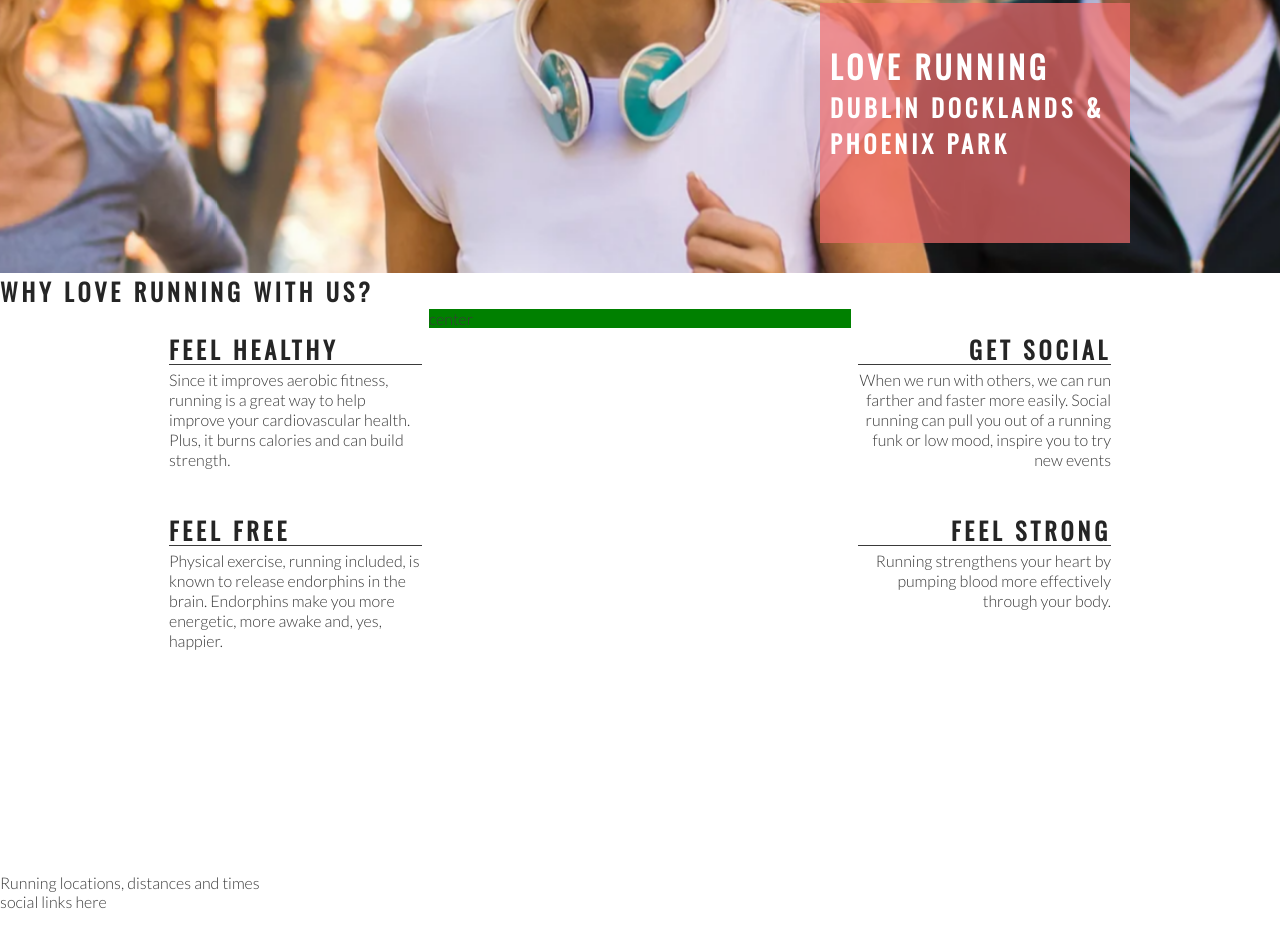
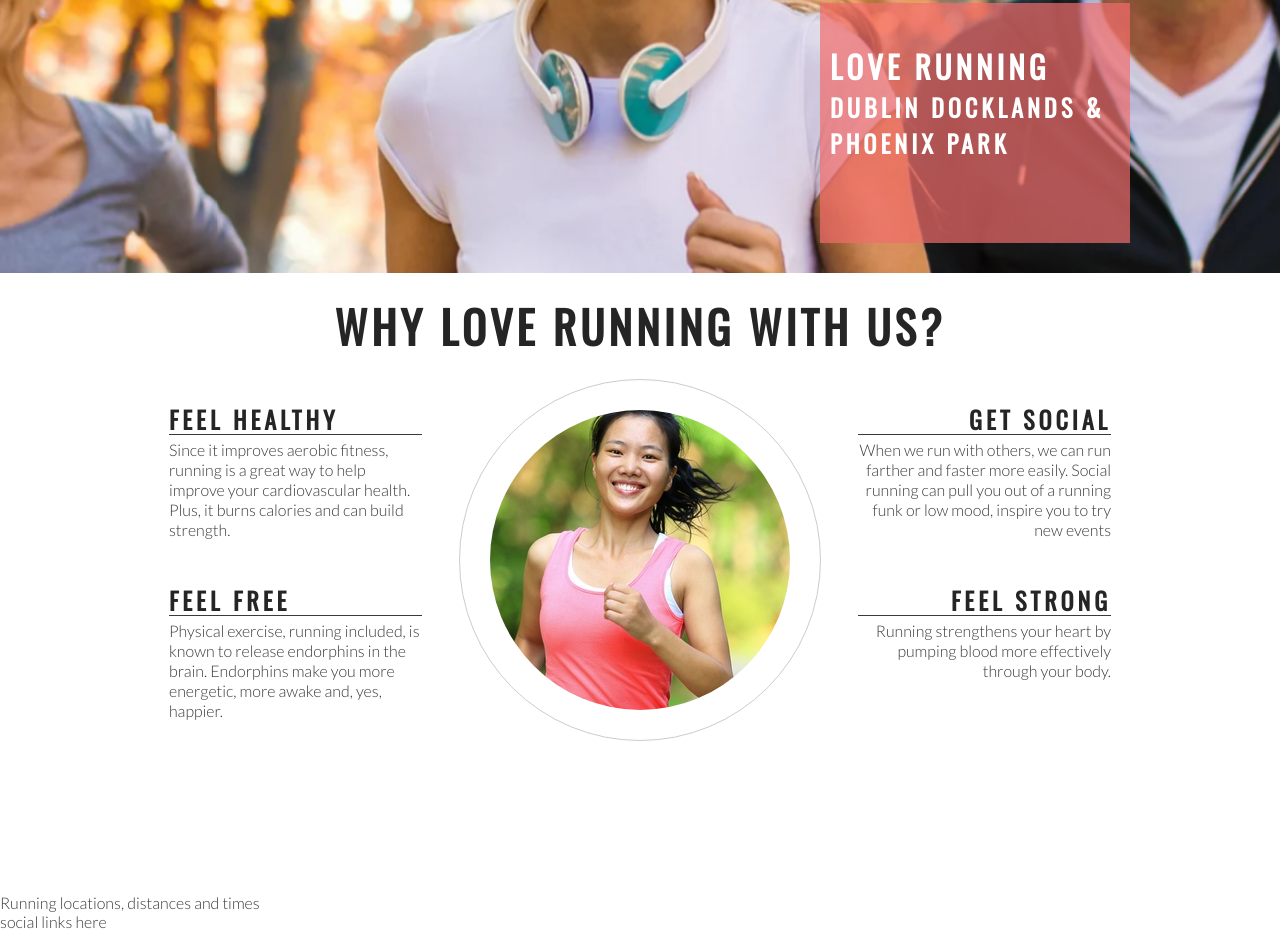
Before and after one commit to Eleanorcundall/love-running, a plain HTML site: page index.html in a window 1280 px wide. Shown: the part 402-1333 px from the top of the page. Drawn offline with nearby package versions, Linux system fonts and the light colour scheme.

Commit message:
Add club ethos cebtral image and style into circle

```diff
--- a/assets/css/style.css
+++ b/assets/css/style.css
@@ -143,7 +143,7 @@ h2 {
 #center-about {
     width: 33%;
     margin: 0 auto;
-    background-color: green;
+
 }
 
 hr {
@@ -175,3 +175,27 @@ hr {
 .right-about-heading p {
     text-align: right;
 }
+ #welcome {
+    text-align: center;
+    margin: 20px 0;
+    font-size: 280%;
+ }
+
+#circle-container {
+    width: 300px;
+    height: 300px;
+    padding: 30px;
+    border-style: solid;
+    border-color: #ccc;
+    border-width: 1px;
+    border-radius: 50%;
+    margin: 0 auto;
+
+
+}
+
+#circle-cover-bg {
+    background: url('../images/ethos-center-image.jpg') no-repeat center center;
+    height: 100%;
+    border-radius: 50%;
+}
--- a/index.html
+++ b/index.html
@@ -36,7 +36,7 @@
         </div>
     </section>
     <section id="club-ethos">
-        <h1>Why Love Running With Us?</h1>
+        <h2 id="welcome">Why Love Running With Us?</h2>
         <div id="left-about">
             <div class="left-about-heading">
                 <h2>Feel Healthy</h2>
@@ -79,7 +79,12 @@
             </div>
         </div>
         <div id="center-about">
-            center
+            <div id="circle-container">
+                <div id="circle-cover-bg">
+
+                </div>
+
+            </div>
         </div>
     </section>
     <section>
```
Also changed, not shown: assets/images/ethos-center-image.jpg (added).
